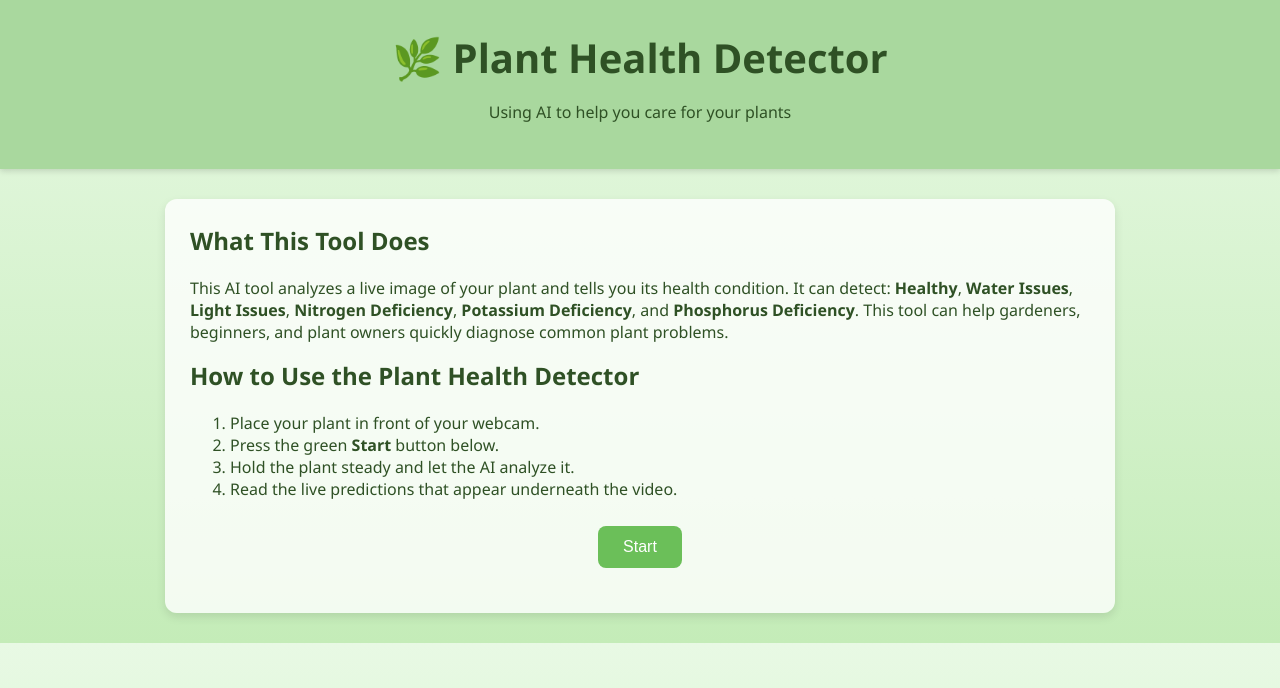
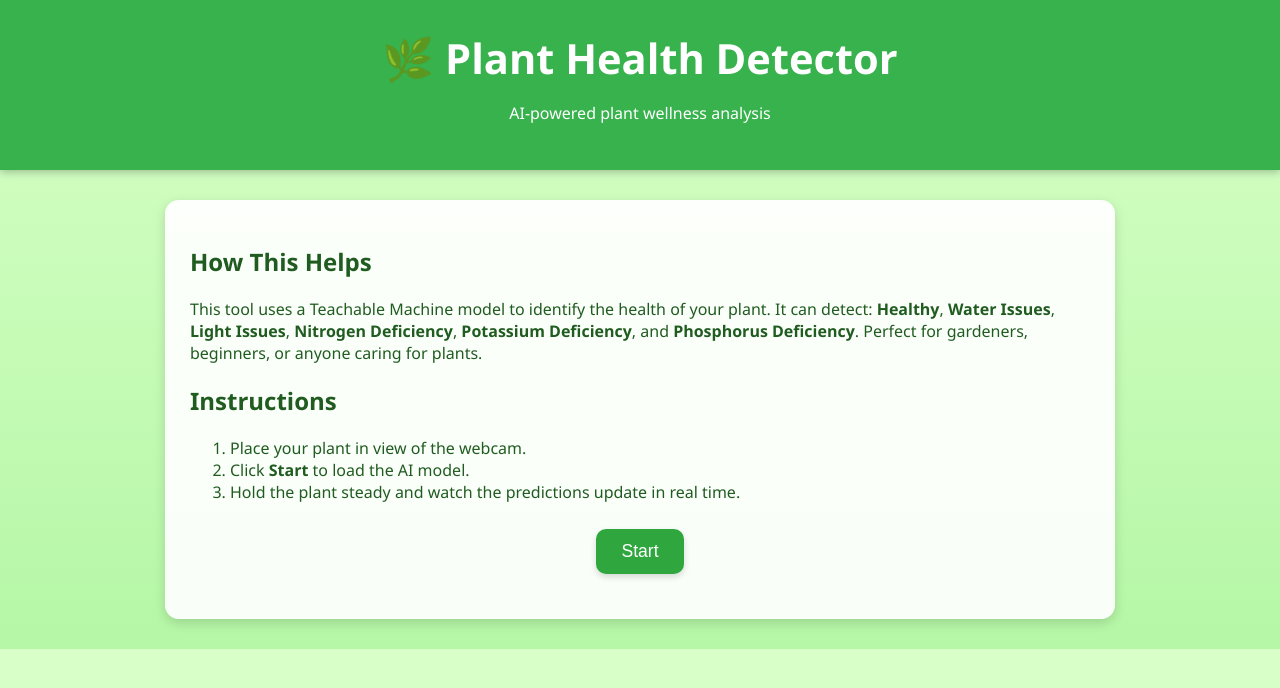
Before and after one commit to Sameerthewise/PlantHealthChecker, a plain HTML site: page index.html in a window 1280 px wide. Drawn offline with Linux system fonts and the light colour scheme.

Commit message:
Update index.html

```diff
--- a/index.html
+++ b/index.html
@@ -4,39 +4,52 @@
 <meta charset="UTF-8">
 <title>Plant Health Detector</title>
 
-<!-- Nature-themed styling -->
 <style>
     body {
         font-family: "Segoe UI", sans-serif;
-        background: linear-gradient(#e8f9e4, #c4ecb8);
+        background: linear-gradient(#d8ffc8, #b5f7a6);
         margin: 0;
         padding: 0;
-        color: #2f5125;
+        color: #205c20;
     }
 
     header {
         text-align: center;
         padding: 30px 10px;
-        background: #a9d89e;
-        box-shadow: 0 2px 6px rgba(0,0,0,0.15);
+        background: #37b24d; /* Vibrant green */
+        color: white;
+        box-shadow: 0 2px 8px rgba(0,0,0,0.25);
     }
 
     h1 {
         margin: 0;
-        font-size: 2.5rem;
+        font-size: 2.6rem;
     }
 
     .container {
         max-width: 900px;
         margin: 30px auto;
-        background: #ffffffcc;
+        background: #ffffffee;
         padding: 25px;
-        border-radius: 12px;
-        box-shadow: 0 4px 10px rgba(0,0,0,0.1);
+        border-radius: 14px;
+        box-shadow: 0 4px 12px rgba(0,0,0,0.15);
     }
 
-    h2 {
-        margin-top: 0;
+    button {
+        background: #2fa73e;
+        border: none;
+        padding: 12px 25px;
+        color: white;
+        border-radius: 10px;
+        font-size: 1.1rem;
+        cursor: pointer;
+        margin-top: 10px;
+        transition: 0.3s;
+        box-shadow: 0 3px 6px rgba(0,0,0,0.15);
+    }
+
+    button:hover {
+        background: #269234;
     }
 
     #webcam-container {
@@ -45,31 +58,27 @@
         margin-top: 20px;
     }
 
-    button {
-        background: #6bbf59;
-        border: none;
-        padding: 12px 25px;
-        color: white;
+    /* Color-tag prediction cards */
+    .tag {
+        margin: 8px 0;
+        padding: 12px;
         border-radius: 8px;
-        font-size: 1rem;
-        cursor: pointer;
-        margin-top: 10px;
-        transition: 0.3s;
+        font-size: 1.1rem;
+        font-weight: 600;
+        box-shadow: 0 2px 5px rgba(0,0,0,0.15);
+        color: #fff;
     }
 
-    button:hover {
-        background: #5aa94b;
-    }
+    /* Tag Colors (With Nitrogen & Phosphorus Swapped) */
+    .Healthy { background: #2ecc71; }              /* Green */
+    .WaterIssues { background: #3498db; }          /* Blue */
+    .LightIssues { background: #f1c40f; color: #4a3f00; } /* Yellow */
 
-    #label-container div {
-        background: #f2ffe9;
-        margin: 6px 0;
-        padding: 10px;
-        border-left: 6px solid #6bbf59;
-        border-radius: 6px;
-        font-size: 1.1rem;
-        box-shadow: 0 1px 4px rgba(0,0,0,0.1);
-    }
+    .NitrogenDeficiency { background: #e74c3c; }   /* RED (swapped) */
+    .PhosphorusDeficiency { background: #9b59b6; } /* PURPLE (swapped) */
+
+    .PotassiumDeficiency { background: #e67e22; }  /* Orange */
+
 </style>
 
 <script src="https://cdn.jsdelivr.net/npm/@tensorflow/tfjs@latest/dist/tf.min.js"></script>
@@ -80,30 +89,28 @@
 
 <header>
     <h1>🌿 Plant Health Detector</h1>
-    <p>Using AI to help you care for your plants</p>
+    <p>AI-powered plant wellness analysis</p>
 </header>
 
 <div class="container">
-    <h2>What This Tool Does</h2>
+    <h2>How This Helps</h2>
     <p>
-        This AI tool analyzes a live image of your plant and tells you its health condition.
-        It can detect:
-        <strong>Healthy</strong>, <strong>Water Issues</strong>, <strong>Light Issues</strong>,
-        <strong>Nitrogen Deficiency</strong>, <strong>Potassium Deficiency</strong>, and
-        <strong>Phosphorus Deficiency</strong>.
-        This tool can help gardeners, beginners, and plant owners quickly diagnose common plant problems.
+        This tool uses a Teachable Machine model to identify the health of your plant.
+        It can detect: <strong>Healthy</strong>, <strong>Water Issues</strong>,
+        <strong>Light Issues</strong>, <strong>Nitrogen Deficiency</strong>,
+        <strong>Potassium Deficiency</strong>, and <strong>Phosphorus Deficiency</strong>.
+        Perfect for gardeners, beginners, or anyone caring for plants.
     </p>
 
-    <h2>How to Use the Plant Health Detector</h2>
+    <h2>Instructions</h2>
     <ol>
-        <li>Place your plant in front of your webcam.</li>
-        <li>Press the green <strong>Start</strong> button below.</li>
-        <li>Hold the plant steady and let the AI analyze it.</li>
-        <li>Read the live predictions that appear underneath the video.</li>
+        <li>Place your plant in view of the webcam.</li>
+        <li>Click <strong>Start</strong> to load the AI model.</li>
+        <li>Hold the plant steady and watch the predictions update in real time.</li>
     </ol>
 
     <center>
-        <button type="button" onclick="init()">Start</button>
+        <button onclick="init()">Start</button>
     </center>
 
     <div id="webcam-container"></div>
@@ -122,8 +129,7 @@
         model = await tmImage.load(modelURL, metadataURL);
         maxPredictions = model.getTotalClasses();
 
-        const flip = true;
-        webcam = new tmImage.Webcam(250, 250, flip);
+        webcam = new tmImage.Webcam(250, 250, true);
         await webcam.setup();
         await webcam.play();
         window.requestAnimationFrame(loop);
@@ -131,9 +137,34 @@
         document.getElementById("webcam-container").appendChild(webcam.canvas);
         labelContainer = document.getElementById("label-container");
 
-        labelContainer.innerHTML = ""; // Clear previous labels
+        labelContainer.innerHTML = "";
         for (let i = 0; i < maxPredictions; i++) {
-            labelContainer.appendChild(document.createElement("div"));
+            const div = document.createElement("div");
+            div.classList.add("tag");
+            labelContainer.appendChild(div);
+        }
+    }
+
+    function formatClassName(name) {
+        return name.replace(/\s+/g, "");
+    }
+
+    async function predict() {
+        const prediction = await model.predict(webcam.canvas);
+
+        for (let i = 0; i < prediction.length; i++) {
+            let className = prediction[i].className;
+            let confidence = (prediction[i].probability * 100).toFixed(1) + "%";
+
+            let tag = labelContainer.childNodes[i];
+
+            tag.innerHTML = `${className}: ${confidence}`;
+
+            // reset classes
+            tag.className = "tag";
+
+            // apply color style matching the class
+            tag.classList.add(formatClassName(className));
         }
     }
 
@@ -142,16 +173,6 @@
         await predict();
         window.requestAnimationFrame(loop);
     }
-
-    async function predict() {
-        const prediction = await model.predict(webcam.canvas);
-        for (let i = 0; i < maxPredictions; i++) {
-            const classPrediction =
-                `${prediction[i].className}: ${(prediction[i].probability * 100).toFixed(1)}%`;
-
-            labelContainer.childNodes[i].innerHTML = classPrediction;
-        }
-    }
 </script>
 
 </body>
```
